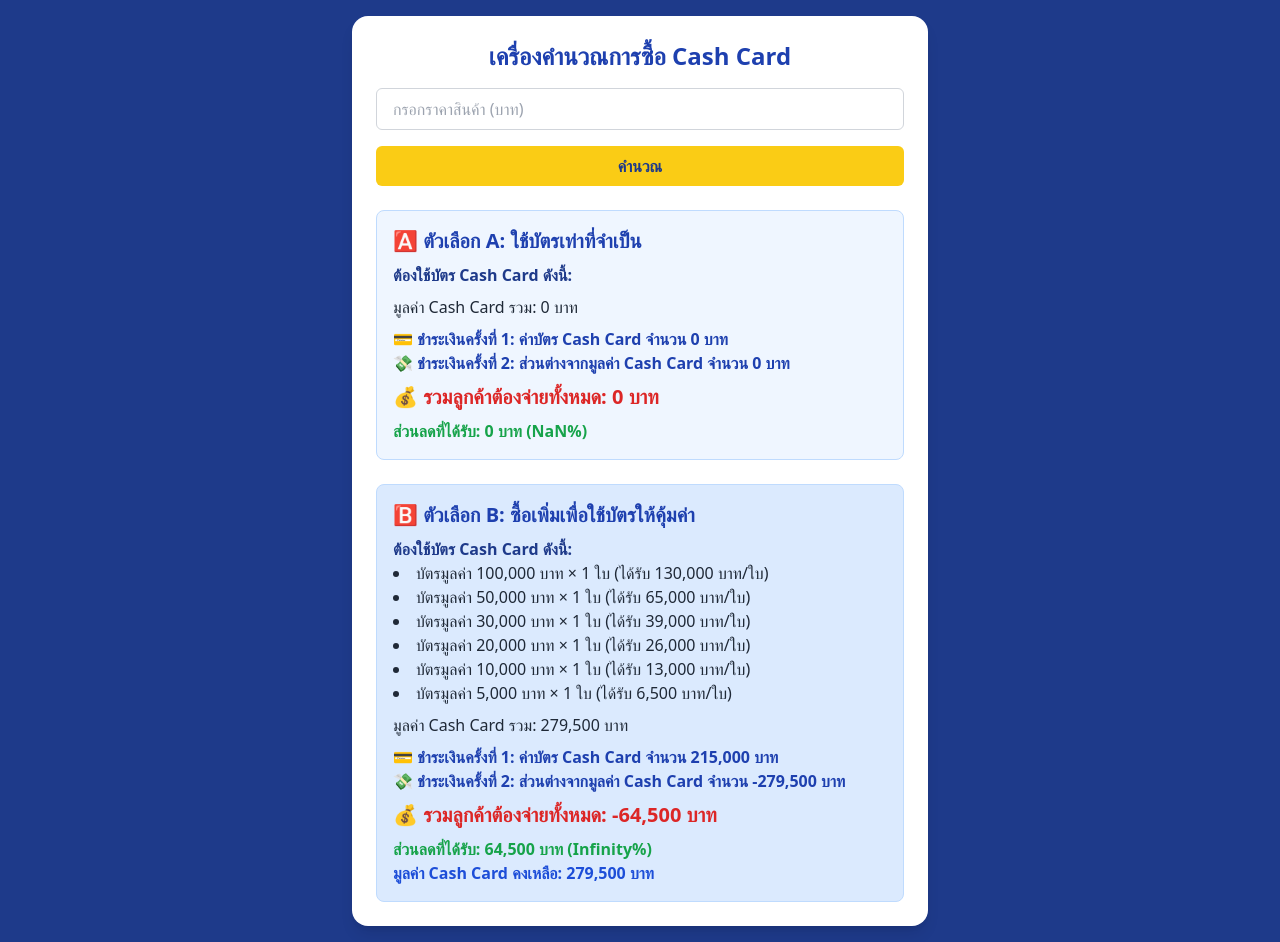
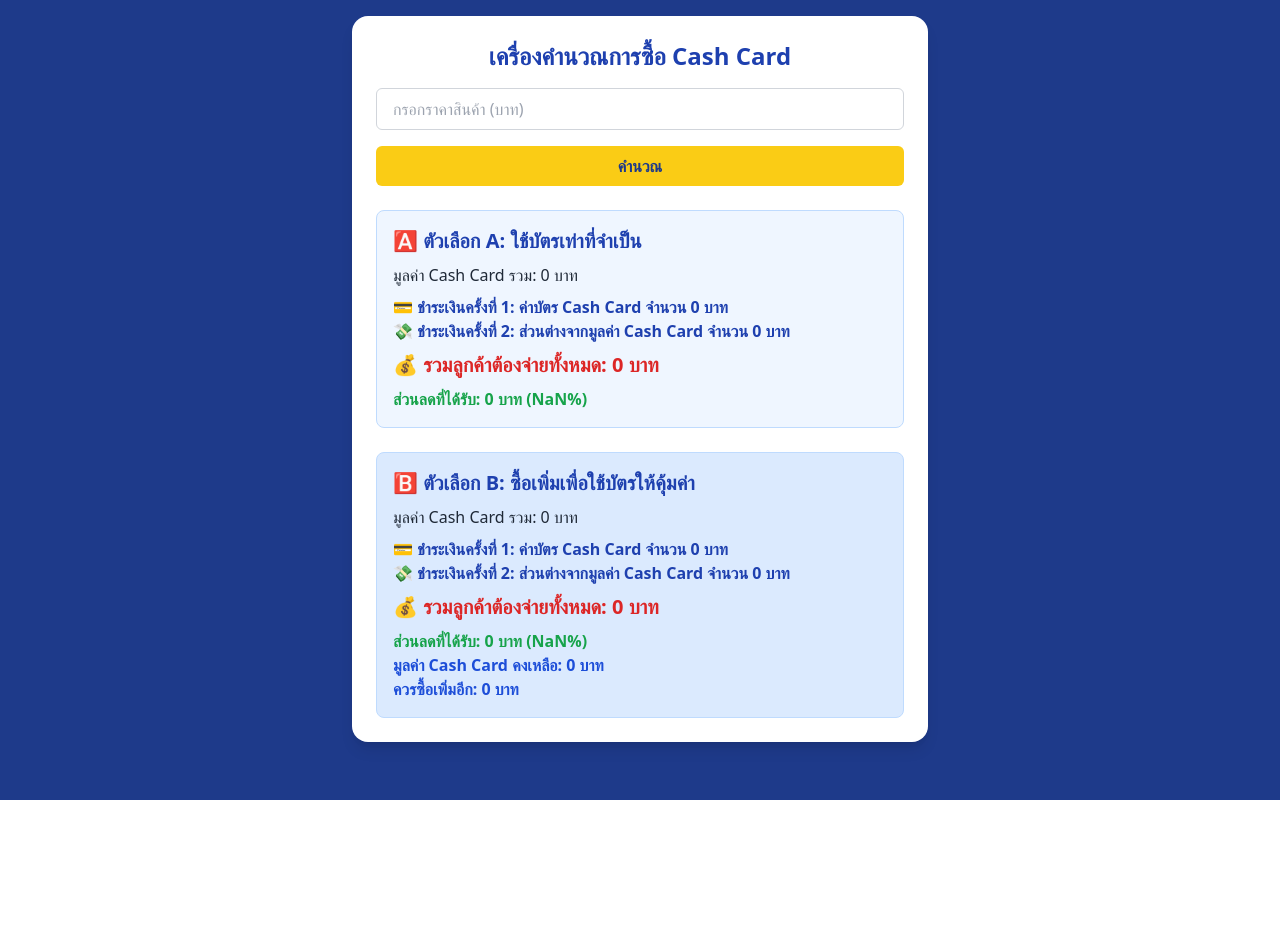
Before and after one commit to nopkrup/Cash-Card-KPG, a React (Vite) app: page / in a window 1280 px wide. Both pictures are taken after a click on the button "คำนวณ". After the commit the page ends 800 px from the top, so only its background shows below. Built offline with nearby package versions, Linux system fonts and the light colour scheme.

Commit message:
Add files via upload

```diff
--- a/src/App.jsx
+++ b/src/App.jsx
@@ -14,62 +14,71 @@ export default function App() {
     { price: 5000, value: 6500 },
   ];
 
-  const calculate = () => {
-    let remaining = price;
-    const cardsUsed = [];
+  const greedyUse = (amount) => {
+    let remaining = amount;
+    const used = [];
     let totalValue = 0;
     let totalPaid = 0;
 
     for (const card of cardOptions) {
       const count = Math.floor(remaining / card.value);
       if (count > 0) {
-        cardsUsed.push({ ...card, count });
+        used.push({ ...card, count });
         totalValue += card.value * count;
         totalPaid += card.price * count;
         remaining -= card.value * count;
       }
     }
 
-    const cashGap = price - totalValue;
-    const totalToPay = totalPaid + cashGap;
+    return {
+      used,
+      totalValue,
+      totalPaid,
+      remaining
+    };
+  };
+
+  const calculate = () => {
+    // ตัวเลือก A: ใช้ตามราคาสินค้า
+    const a = greedyUse(price);
+    const cashGap = price - a.totalValue;
+    const totalToPay = a.totalPaid + cashGap;
     const discountAmount = price - totalToPay;
     const discountPercent = ((discountAmount / price) * 100).toFixed(2);
 
-    let nextBestOptionCards = [];
-    let remaining2 = price;
-    let totalValue2 = 0;
-    let totalPaid2 = 0;
-    for (const card of cardOptions) {
-      const count = Math.floor((price + card.value - totalValue) / card.value);
-      if (count > 0) {
-        nextBestOptionCards.push({ ...card, count });
-        totalValue2 += card.value * count;
-        totalPaid2 += card.price * count;
-        remaining2 -= card.value * count;
-      }
+    // ตัวเลือก B: เพิ่มยอดซื้อให้ Cash Card เหลือ <= 1,500 บาท
+    let priceB = price;
+    let b;
+    while (true) {
+      b = greedyUse(priceB);
+      const leftover = b.totalValue - priceB;
+      if (leftover <= 1500) break;
+      priceB += 100;
     }
-    const totalToPay2 = totalPaid2 + (price - totalValue2);
-    const discountAmount2 = price - totalToPay2;
-    const discountPercent2 = ((discountAmount2 / price) * 100).toFixed(2);
-    const cashGap2 = price - totalValue2;
+
+    const cashGap2 = priceB - b.totalValue;
+    const totalToPay2 = b.totalPaid + cashGap2;
+    const discountAmount2 = priceB - totalToPay2;
+    const discountPercent2 = ((discountAmount2 / priceB) * 100).toFixed(2);
 
     setResult({
-      cardsUsed,
-      totalValue,
-      totalPaid,
+      cardsUsed: a.used,
+      totalValue: a.totalValue,
+      totalPaid: a.totalPaid,
       cashGap,
       totalToPay,
       discountAmount,
       discountPercent,
-      suggestPurchase: price - totalValue,
-      remainingCashCardValue: totalValue2 - price,
-      nextBestOptionCards,
-      totalValue2,
-      totalPaid2,
+
+      nextBestOptionCards: b.used,
+      totalValue2: b.totalValue,
+      totalPaid2: b.totalPaid,
       totalToPay2,
       discountAmount2,
       discountPercent2,
-      cashGap2
+      cashGap2,
+      remainingCashCardValue: b.totalValue - priceB,
+      suggestPurchase: priceB - price
     });
   };
 
@@ -94,7 +103,6 @@ export default function App() {
           <div>
             <div className="mt-6 border border-blue-200 rounded-lg p-4 bg-blue-50">
               <h2 className="text-xl font-bold text-blue-800 mb-2">🅰️ ตัวเลือก A: ใช้บัตรเท่าที่จำเป็น</h2>
-              <p className="text-blue-900 font-semibold">ต้องใช้บัตร Cash Card ดังนี้:</p>
               <ul className="list-disc list-inside mb-2">
                 {result.cardsUsed.map((card, idx) => (
                   <li key={idx}>
@@ -111,7 +119,6 @@ export default function App() {
 
             <div className="mt-6 border border-blue-200 rounded-lg p-4 bg-blue-100">
               <h2 className="text-xl font-bold text-blue-800 mb-2">🅱️ ตัวเลือก B: ซื้อเพิ่มเพื่อใช้บัตรให้คุ้มค่า</h2>
-              <p className="text-blue-900 font-semibold">ต้องใช้บัตร Cash Card ดังนี้:</p>
               <ul className="list-disc list-inside mb-2">
                 {result.nextBestOptionCards.map((card, idx) => (
                   <li key={idx}>
@@ -125,6 +132,7 @@ export default function App() {
               <p className="font-bold text-red-600 text-xl mt-2">💰 รวมลูกค้าต้องจ่ายทั้งหมด: {result.totalToPay2.toLocaleString()} บาท</p>
               <p className="text-green-600 font-bold mt-2">ส่วนลดที่ได้รับ: {result.discountAmount2.toLocaleString()} บาท ({result.discountPercent2}%)</p>
               <p className="text-blue-700 font-semibold">มูลค่า Cash Card คงเหลือ: {result.remainingCashCardValue.toLocaleString()} บาท</p>
+              <p className="text-blue-700 font-semibold">ควรซื้อเพิ่มอีก: {result.suggestPurchase.toLocaleString()} บาท</p>
             </div>
           </div>
         )}
```
